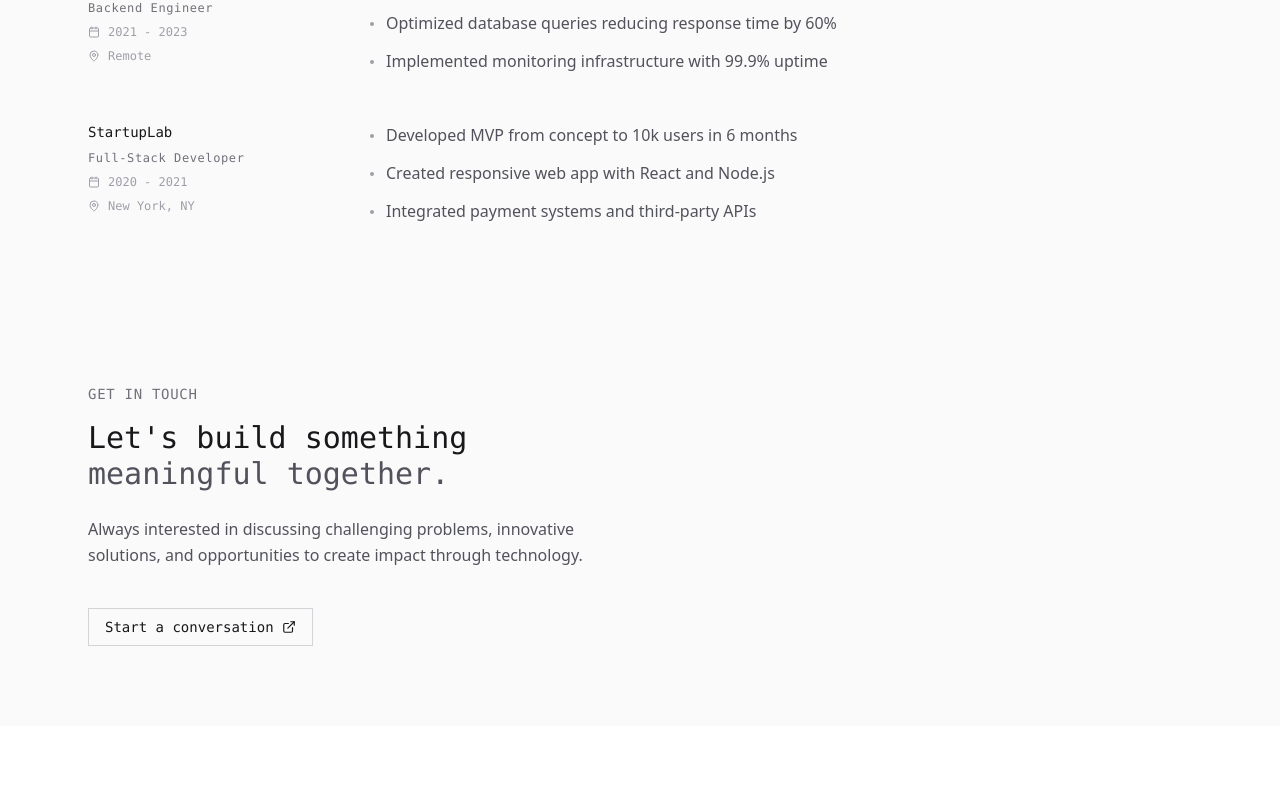
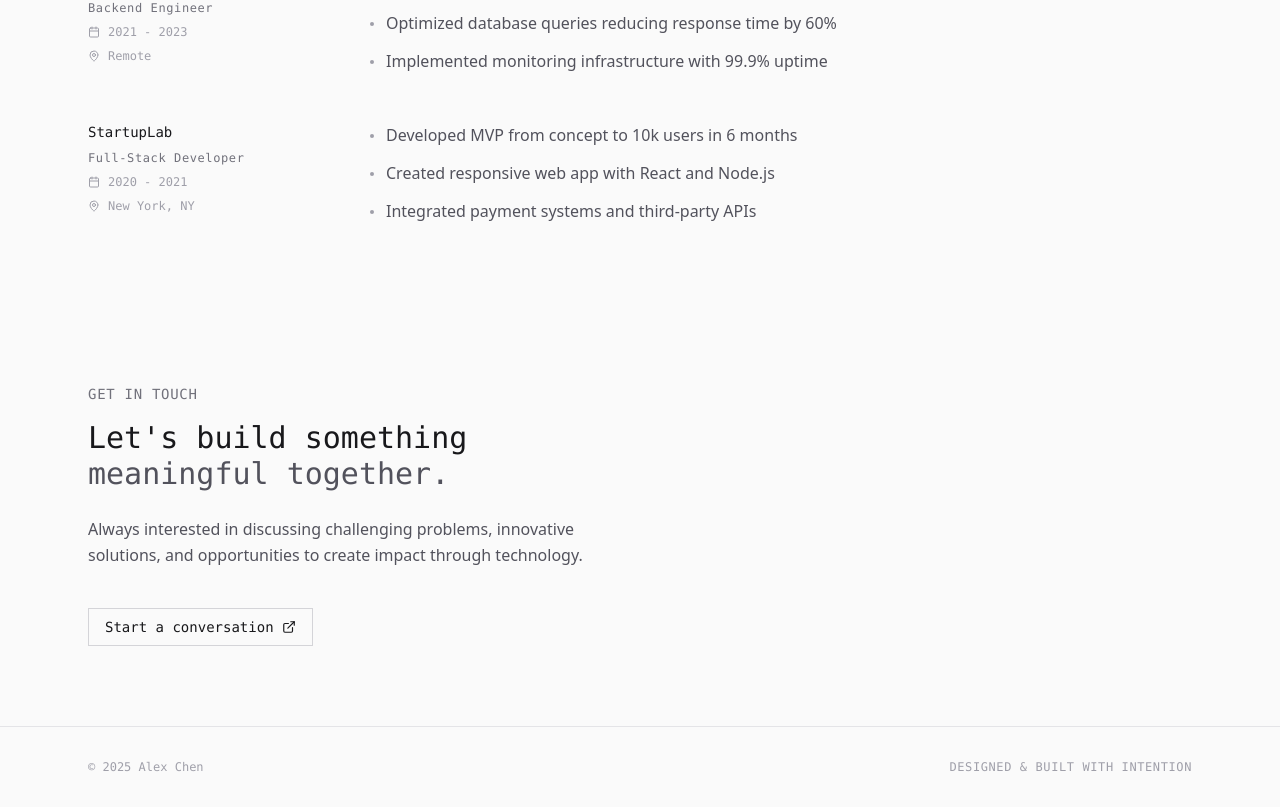
Before and after one commit to Joshardals/my-portfolio, a Next.js app: page / in a window 1280 px wide. Shown: the part 2482-3289 px from the top of the page. Before the commit the page ends 3208 px from the top, so only its background shows below. Built offline with nearby package versions, Linux system fonts and the light colour scheme.

Commit message:
partially done

```diff
--- a/app/page.tsx
+++ b/app/page.tsx
@@ -13,6 +13,7 @@ import {
   Menu,
   X,
 } from "lucide-react";
+import Link from "next/link";
 
 export default function PortfolioPage() {
   const [activeSection, setActiveSection] = useState("intro");
@@ -35,6 +36,7 @@ export default function PortfolioPage() {
       description:
         "High-performance caching layer with automatic failover and consistent hashing.",
       type: "Backend Architecture",
+      demoLink: "https://cache-demo.example.com",
     },
     {
       title: "Real-time Analytics Dashboard",
@@ -42,6 +44,7 @@ export default function PortfolioPage() {
       description:
         "Live data visualization platform processing 100k+ events per second.",
       type: "Full-stack Application",
+      demoLink: "https://analytics-demo.example.com",
     },
     {
       title: "API Gateway Middleware",
@@ -49,6 +52,7 @@ export default function PortfolioPage() {
       description:
         "Microservices orchestration with rate limiting and circuit breakers.",
       type: "Infrastructure",
+      demoLink: "https://gateway-demo.example.com",
     },
   ];
 
@@ -385,8 +389,14 @@ export default function PortfolioPage() {
 
             <div className="grid gap-8">
               {projects.map((project, index) => (
-                <div key={index} className="group">
-                  <div className="grid grid-cols-12 gap-6 p-6 hover:bg-white transition-colors duration-300 rounded-sm">
+                <Link
+                  key={index}
+                  href={project.demoLink}
+                  target="_blank"
+                  rel="noopener noreferrer"
+                  className="group"
+                >
+                  <div className="grid grid-cols-12 gap-6 py-6 xs:px-6 hover:bg-white transition-colors duration-300 rounded-sm">
                     <div className="col-span-12 lg:col-span-3">
                       <div className="space-y-2">
                         <div className="text-xs text-zinc-500 tracking-wider">
@@ -416,7 +426,7 @@ export default function PortfolioPage() {
                       />
                     </div>
                   </div>
-                </div>
+                </Link>
               ))}
             </div>
           </div>
@@ -512,11 +522,11 @@ export default function PortfolioPage() {
       </main>
 
       {/* Footer */}
-      <footer className="border-t border-zinc-200 bg-zinc-50 hidden">
+      <footer className="border-t border-zinc-200 bg-zinc-50">
         <div className="max-w-6xl mx-auto px-6 py-8">
-          <div className="flex justify-between items-center text-xs text-zinc-400">
-            <div>© 2025 Alex Chen</div>
-            <div className="tracking-wider">
+          <div className="flex flex-col sm:flex-row sm:justify-between sm:items-center gap-4 text-xs text-zinc-400">
+            <div className="order-2 sm:order-1">© 2025 Alex Chen</div>
+            <div className="tracking-wider order-1 sm:order-2">
               DESIGNED & BUILT WITH INTENTION
             </div>
           </div>
```
